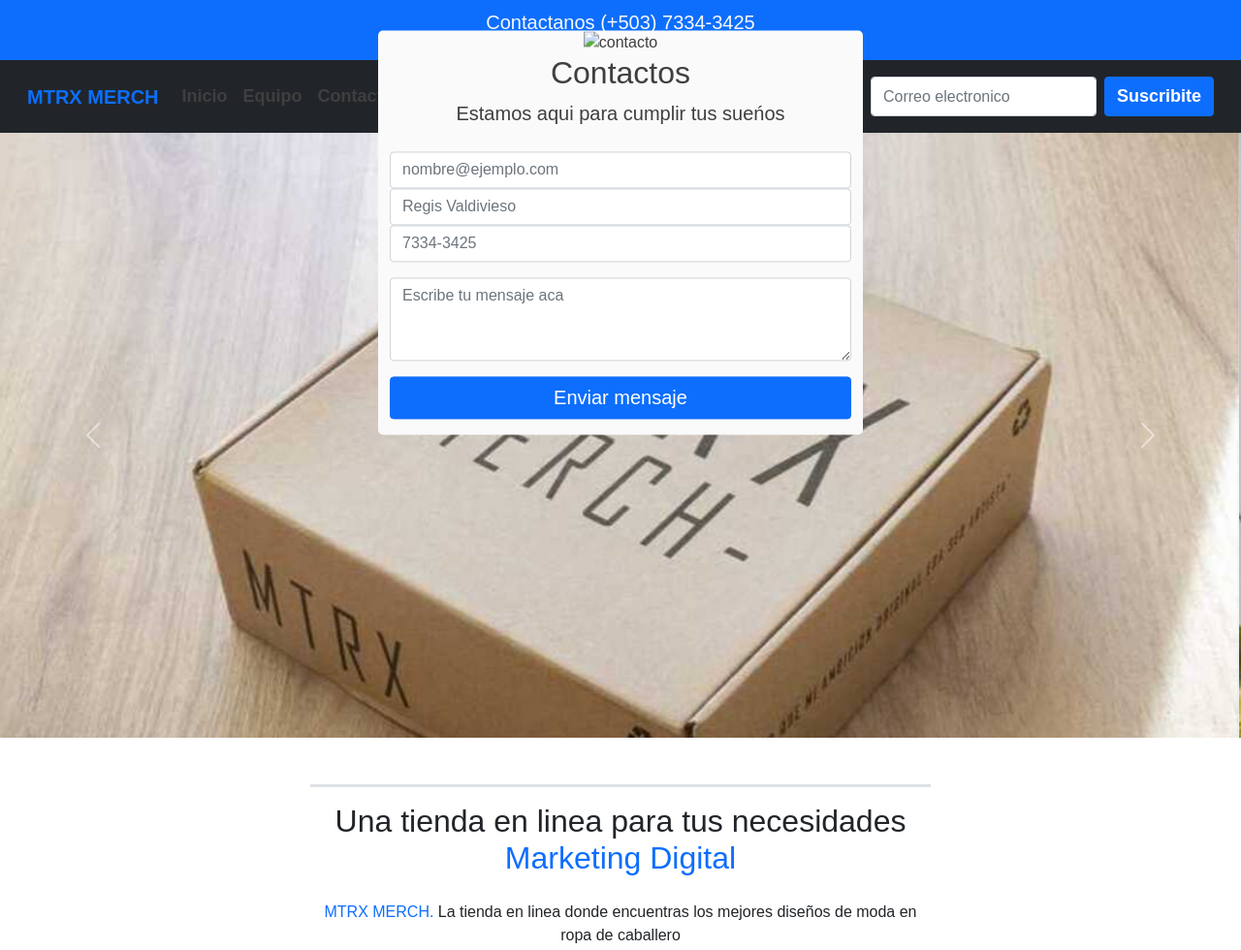
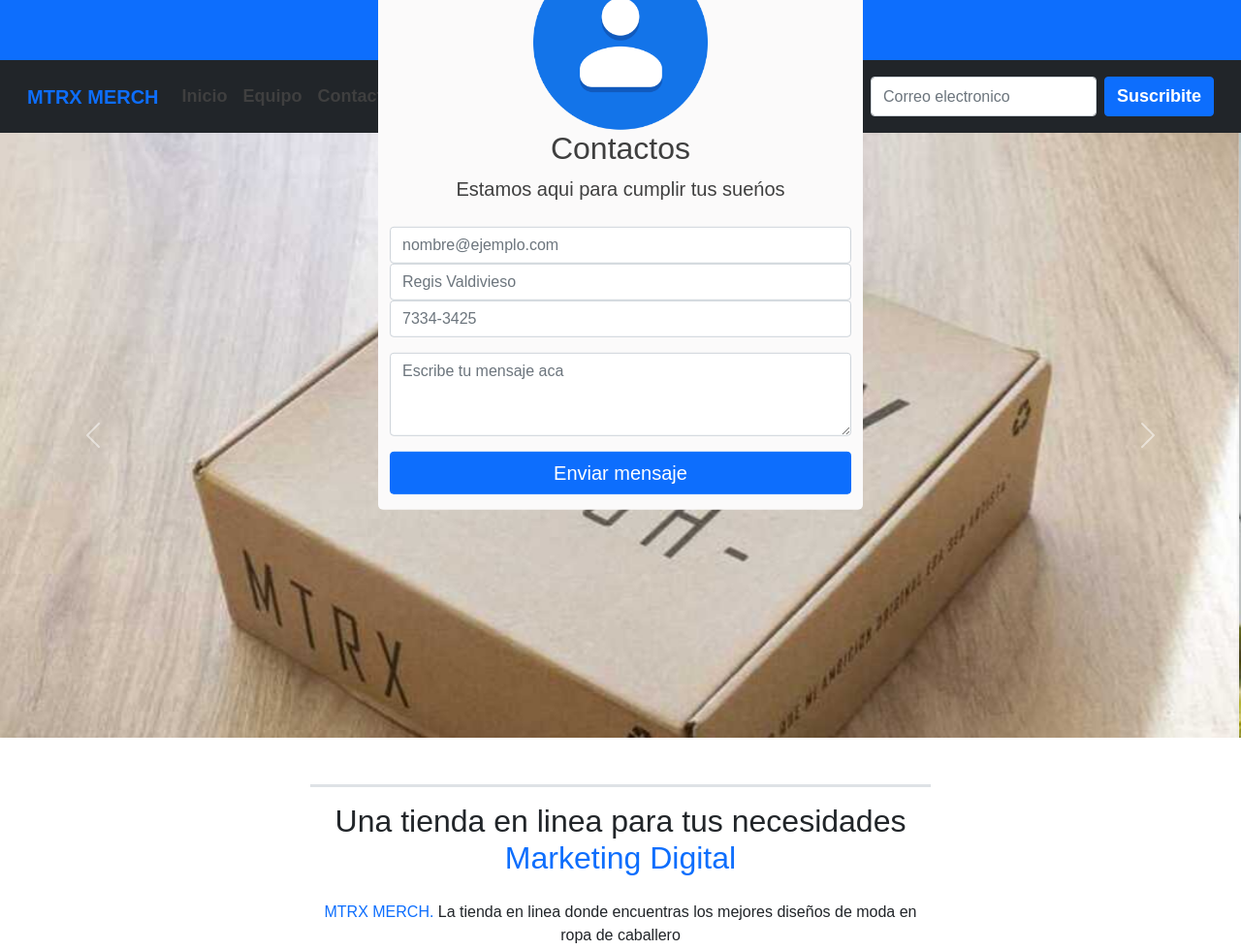
Before and after one commit to regisVald/Product, a plain HTML site: page index.html in a window 1280 px wide. Shown: the top 980 px of the page at 97% size. Drawn offline with nearby package versions, Linux system fonts and the light colour scheme; files whose address does not match are found by name; a web font is replaced by a local one.

Commit message:
Update index.html

```diff
--- a/index.html
+++ b/index.html
@@ -159,7 +159,7 @@
     </div>
   </section>
   <!-- FORMULARIO-->
-  <!--
+
   <section id="seccion-contacto" class="border-bottom border-secondary border-3">
     <div id="bg-contacto">
       <svg xmlns="http://www.w3.org/2000/svg" viewBox="0 0 1440 320">
@@ -169,10 +169,10 @@
       </svg>
     </div>
   </section>
-  <!--Formulario-->
+
   <div class="container" id="contenedor-formulario">
     <div id="titulo-formulario" class="text-center mb-4">
-      <div><img src="./img/contacto.png" width="180" height="160" alt="contacto" class="img-fluid"></div>
+      <div><img src="contacto.png" width="180" height="160" alt="contacto" class="img-fluid"></div>
       <h2>Contactos</h2>
       <p class="fs-5">Estamos aqui para cumplir tus sue&nacute;os</p>
     </div>
```
